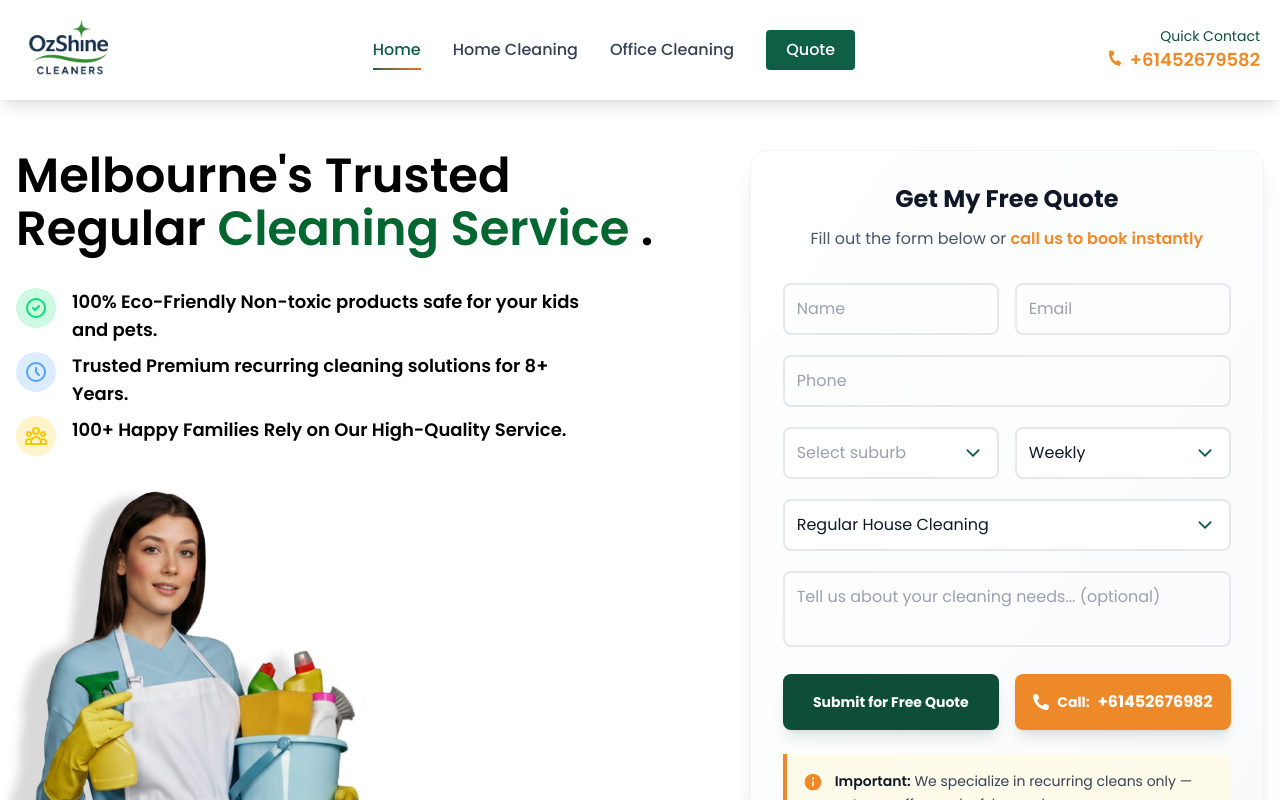
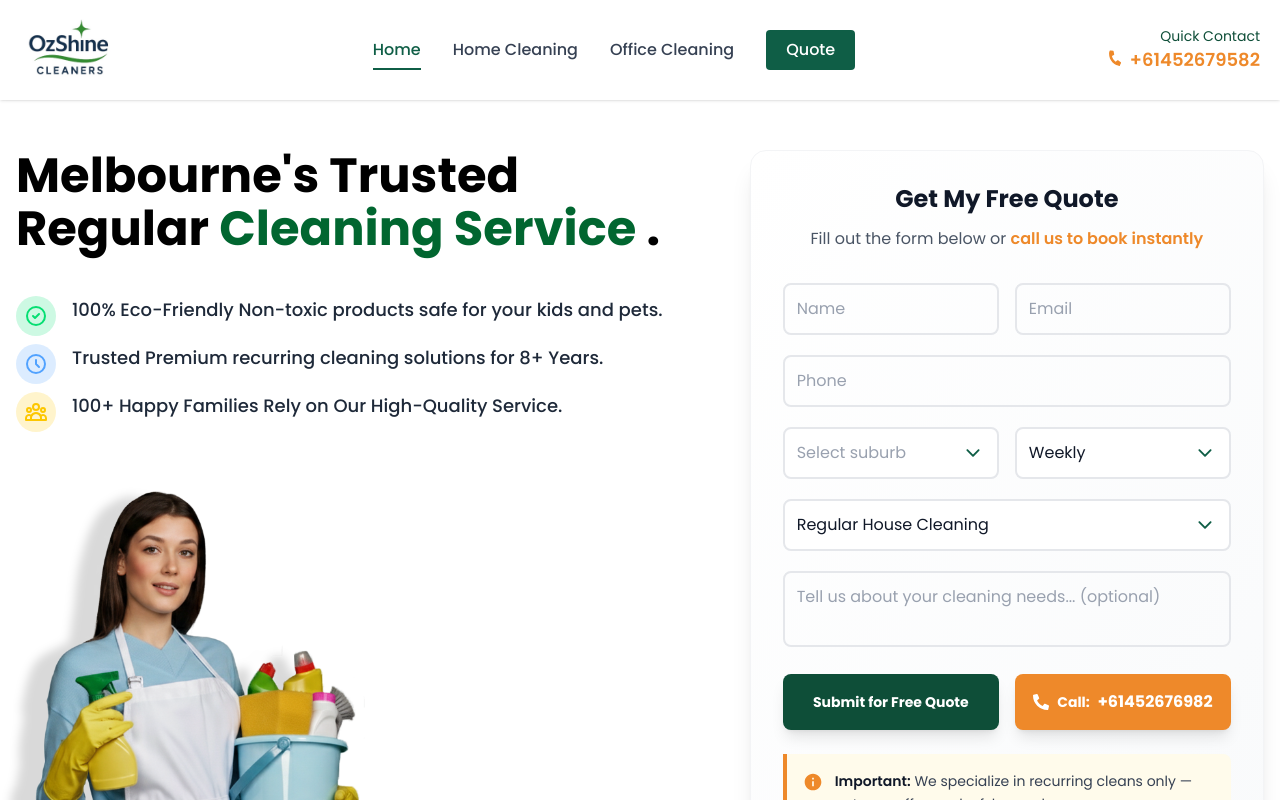
Before and after one commit to Alapottra-troj1n/ozshine-cleaners, a Next.js app: page / in a window 1280 px wide. Shown: the top 800 px of the page. Built offline with nearby package versions, Linux system fonts and the light colour scheme.

Commit message:
Hero section updated

```diff
--- a/src/app/layout.tsx
+++ b/src/app/layout.tsx
@@ -41,7 +41,7 @@ export default function RootLayout({
           `}
         </Script>
 
-        <header className="bg-white sticky top-0 left-0 z-50 shadow-lg">
+        <header className="bg-white sticky top-0 left-0 z-50 shadow-sm">
           <Header />
         </header>
 
--- a/src/components/Header/Navbar.tsx
+++ b/src/components/Header/Navbar.tsx
@@ -42,7 +42,7 @@ const Navbar: React.FC<NavbarProps> = ({ onQuoteClick }) => {
                     ${isActive ? 'text-[#0F5E46]' : 'text-gray-700 hover:text-[#0F5E46]'}
                 `}>
                 {label}
-                <span className={`absolute bottom-0 left-0 w-0 h-0.5 bg-gradient-to-r from-[#0F5E46] to-[#FF6500] group-hover:w-full transition-all duration-300
+                <span className={`absolute bottom-0 left-0 w-0 h-0.5  bg-[#0F5E46] group-hover:w-full transition-all duration-300
                     ${isActive ? 'w-full' : ''}
                 `}></span>
             </Link>
@@ -100,7 +100,7 @@ const Navbar: React.FC<NavbarProps> = ({ onQuoteClick }) => {
                     <div className="absolute inset-0 bg-black/50 backdrop-blur-sm" onClick={() => setIsMenuOpen(false)} />
                 )}
 
-                <div className="relative w-72 max-w-full h-full bg-white shadow-xl p-6 flex flex-col items-start space-y-4">
+                <div className="relative w-72 max-w-full h-full bg-white shadow-md p-6 flex flex-col items-start space-y-4">
                     <button
                         className="absolute top-4 right-4 text-gray-500 hover:text-gray-900 p-2"
                         onClick={() => setIsMenuOpen(false)}
--- a/src/components/HeroBanner.tsx
+++ b/src/components/HeroBanner.tsx
@@ -105,9 +105,9 @@ const HeroBanner = () => {
                     {/* LEFT COLUMN */}
                     <section className="w-full lg:w-2/3 relative md:mb-0">
                         <div className="text-3xl md:text-5xl lg:text-5xl text-center lg:text-left lg:leading-[1.1]">
-                            <h1 className="text-black font-semibold">Melbourne's Trusted Regular  <span className="text-green-800">Cleaning Service</span> .</h1>
+                            <h1 className="text-black font-bold">Melbourne's Trusted Regular  <span className="text-green-800">Cleaning Service</span> .</h1>
                         </div>
-                        <div className="mt-8 text-lg font-medium space-y-2 max-w-xl text-black">
+                        <div className="text-lg font-medium space-y-2 max-w-2xl text-black mt-10">
                             <div className="flex items-start gap-4">
                                 <div className="bg-green-400/20 rounded-full p-2 flex-shrink-0">
                                     <svg className="w-6 text-green-400" fill="none" stroke="currentColor" viewBox="0 0 24 24">
@@ -116,7 +116,7 @@ const HeroBanner = () => {
                                 </div>
                                 <div>
                                     {/* <h4 className="md:text-white font-semibold text-lg mb-2">100% Eco-Friendly</h4> */}
-                                    <p className="text-md font-semibold">100% Eco-Friendly Non-toxic products safe for your kids and pets.</p>
+                                    <p className="text-md text-gray-800">100% Eco-Friendly Non-toxic products safe for your kids and pets.</p>
                                 </div>
                             </div>
                             <div className="flex items-start gap-4">
@@ -127,7 +127,7 @@ const HeroBanner = () => {
                                 </div>
                                 <div>
                                     {/* <h4 className="md:text-white font-semibold text-lg mb-2"></h4> */}
-                                    <p className="text-md font-semibold">Trusted Premium recurring cleaning solutions for 8+ Years.</p>
+                                    <p className="text-md text-gray-800">Trusted Premium recurring cleaning solutions for 8+ Years.</p>
                                 </div>
                             </div>
                             <div className="flex items-start gap-4">
@@ -138,7 +138,7 @@ const HeroBanner = () => {
                                 </div>
                                 <div>
                                     {/* <h4 className="md:text-white font-semibold text-lg mb-2"></h4> */}
-                                    <p className="text-md font-semibold">100+ Happy Families Rely on Our High-Quality Service.</p>
+                                    <p className="text-md text-gray-800">100+ Happy Families Rely on Our High-Quality Service.</p>
                                 </div>
                             </div>
                         </div>
@@ -249,7 +249,6 @@ const HeroBanner = () => {
                                         )}
                                     </div>
 
-
                                     {/* Frequency selection */}
                                     <div className="relative">
                                         <select
```
